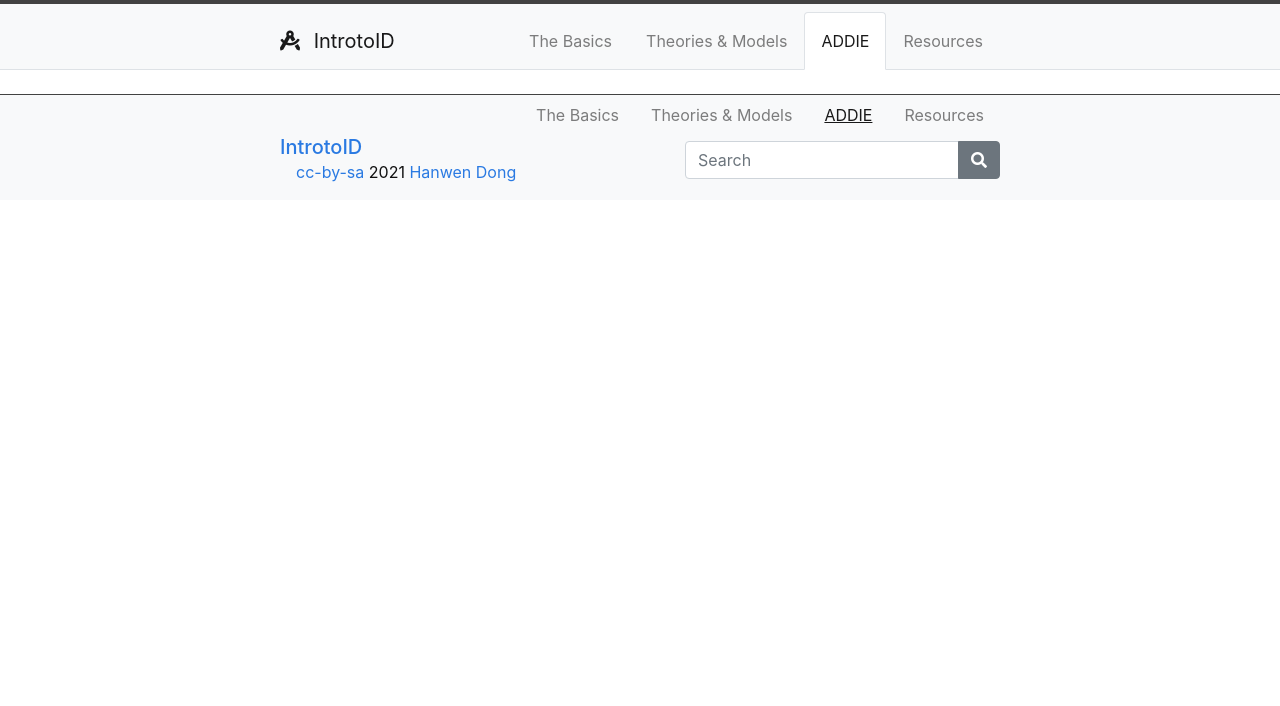
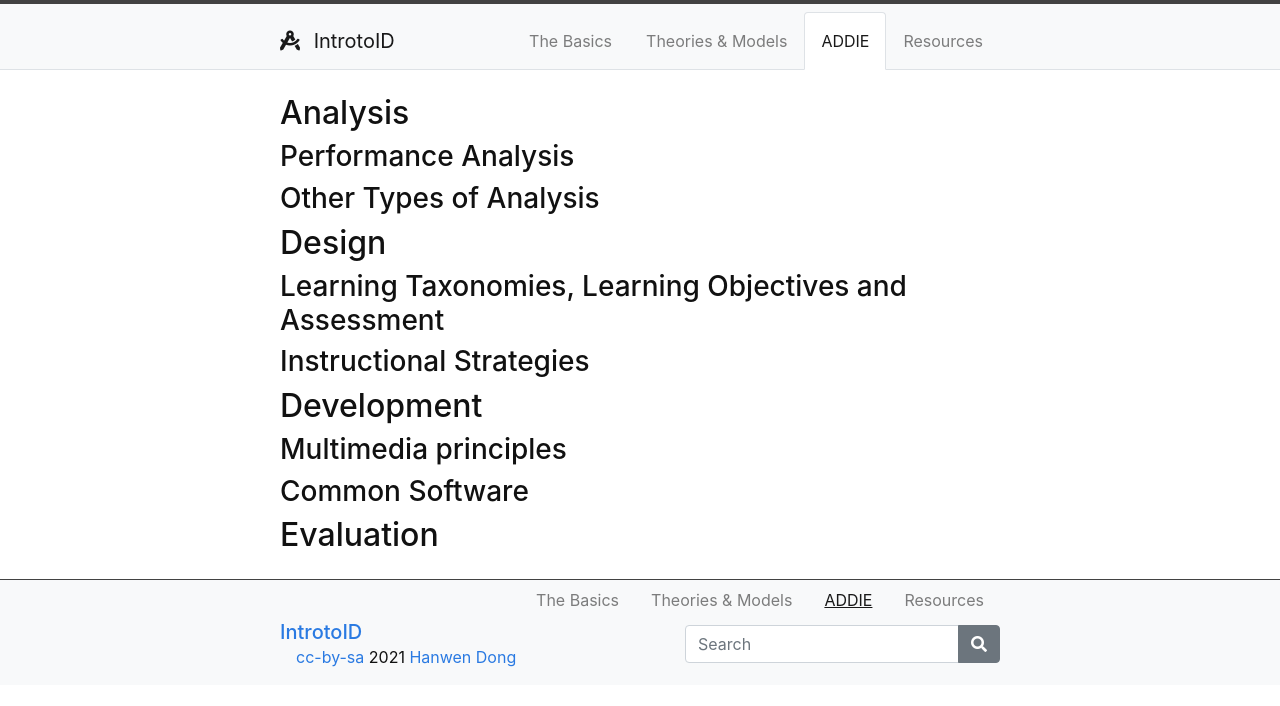
Before and after one commit to hanwendong1/IntrotoID, a Jekyll site: the page built from content/3-ADDIE.md, in a window 1280 px wide. Shown: the top 706 px of the page. Built offline with Jekyll 4.4.1, drawn with Linux system fonts in a browser that asks for light colours.

Commit message:
Update 3-ADDIE.md

```diff
--- a/content/3-ADDIE.md
+++ b/content/3-ADDIE.md
@@ -2,3 +2,23 @@
 title: ADDIE
 nav: true
 ---
+
+## Analysis
+
+### Performance Analysis
+
+### Other Types of Analysis
+
+## Design
+
+### Learning Taxonomies, Learning Objectives and Assessment
+
+### Instructional Strategies
+
+## Development
+
+### Multimedia principles
+
+### Common Software
+
+## Evaluation
```
